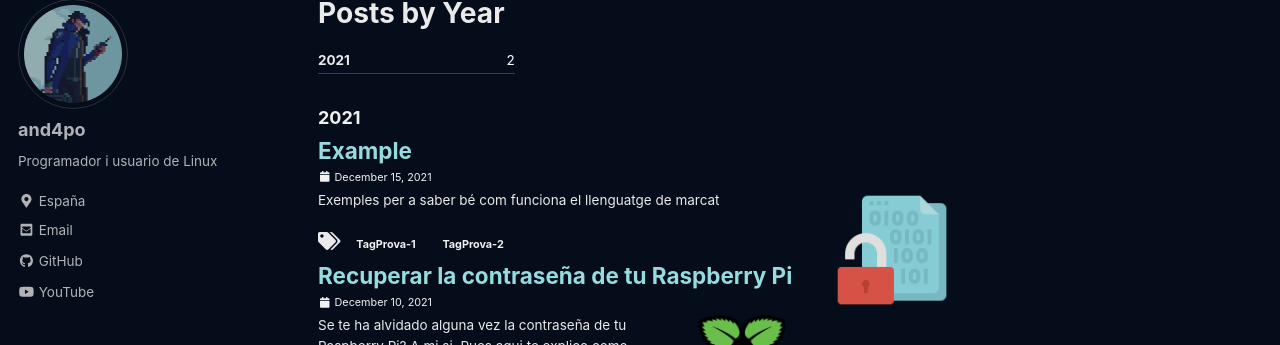
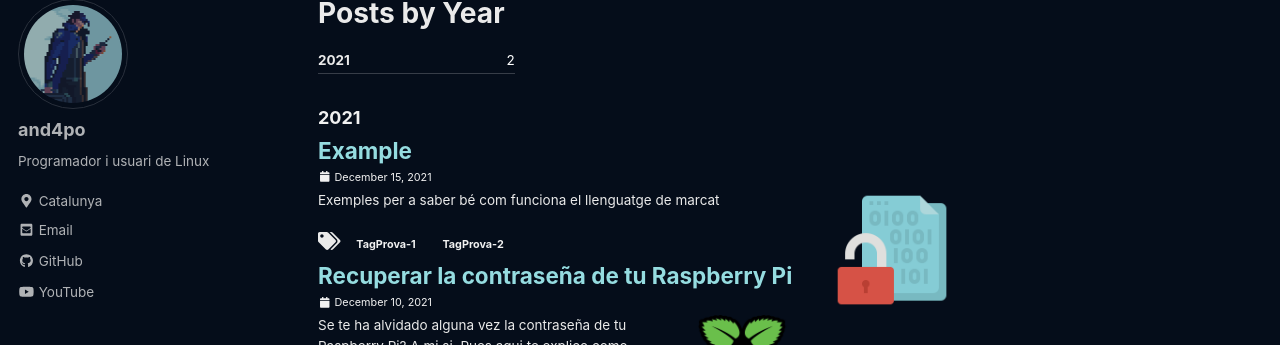
Before and after one commit to and4po/and4po.github.io, a Jekyll site: the page built from _pages/year-archive.md, in a window 1280 px wide. Shown: the part 139-484 px from the top of the page. Built offline with Jekyll 4.4.1, drawn with Linux system fonts in a browser that asks for light colours; cached includes are drawn as plain includes; a script that is not in the unit is left out.

Commit message:
Petits canvis en general

```diff
--- a/_config.yml
+++ b/_config.yml
@@ -19,7 +19,7 @@
 title                    : "And4po"
 title_separator          : "-"
 name                     : "And4po"
-description              : "Todo sobre Programacion, Linux i Hacking Ético"
+description              : "Tot sobre Programació i Linux."
 url                      : "" # the base hostname & protocol for your site e.g. "https://mmistakes.github.io"
 baseurl                  : # the subpath of your site, e.g. "/blog"
 repository               : "and4po/and4po.github.io" # GitHub username/repo-name e.g. "mmistakes/minimal-mistakes"
@@ -103,9 +103,9 @@
 author:
   name             : "and4po"
   avatar           : "/assets/images/avatar.png"
-  bio              : "Programador i usuario de Linux"
-  location         : "España"
-  email            : ""
+  bio              : "Programador i usuari de Linux"
+  location         : "Catalunya"
+  email            : "anderromeroaldana@gmail.com"
   uri              :
   home             : # null (default), "absolute or relative url to link to author home"
   bitbucket        :
```
